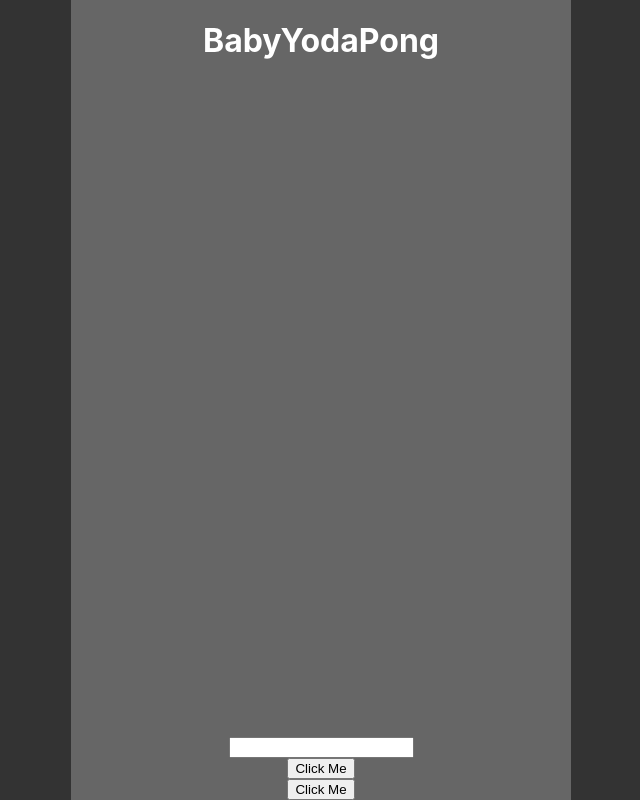
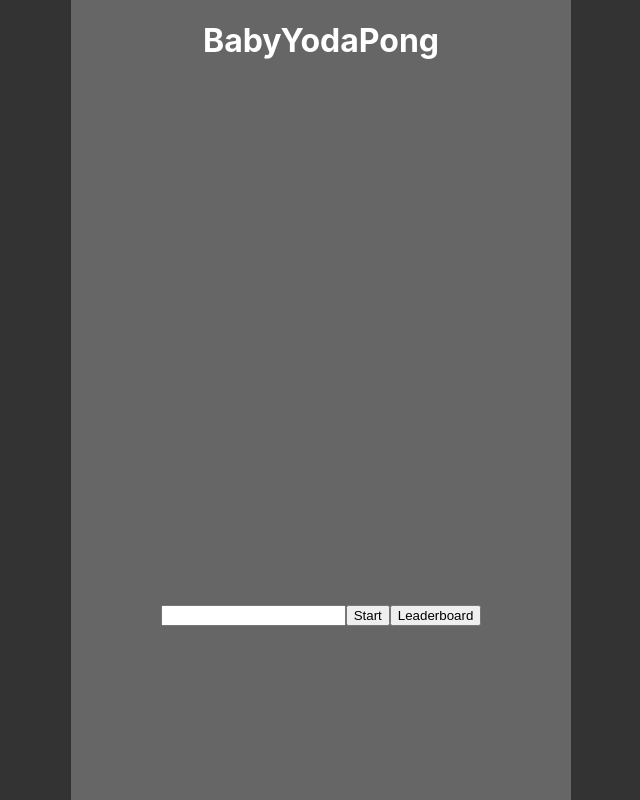
Before and after one commit to jtbmst/babyyodapong, a React (Create React App) app: page / in a window 1280 px wide. Shown: the whole page, without its empty margins (319-959 px from the left). Built offline with nearby package versions, Linux system fonts and the light colour scheme.

Commit message:
Renderstore intro

```diff
--- a/src/App.tsx
+++ b/src/App.tsx
@@ -3,6 +3,8 @@ import { observer } from 'mobx-react';
 import { css } from '@emotion/css';
 import { observable } from 'mobx';
 import { Start } from './pages/Start';
+import { RenderStore } from './RenderStore';
+import { Play } from './pages/Play';
 
 
 interface AppProps{
@@ -11,25 +13,36 @@ interface AppProps{
 
 export const App = observer((props:AppProps): JSX.Element => {
 
+  const [ store ] = React.useState(new GameFrame())
+
 
   return (
     <div className={S.app()}>
-      <GameFrame />
+      <store.render />
     </div>
   );
 });
 
-@observer
-class GameFrame extends React.Component{
 
-  @observable currentPage = <Start />;
+class GameFrame extends RenderStore{
 
+  @observable startPage = new Start();
+  @observable playPage = new Play();
+  @observable currentPage:RenderStore = this.startPage;
 
+  constructor(){
+    super();
+    window['GameFrameStore'] = this;
+
+    this.startPage.events.startWasClicked = ()=>{
+      this.currentPage = this.playPage;
+    }
+  }
 
   render(){
     return (
       <div className={S.frame()}>
-        {this.currentPage}
+        <this.currentPage.render />
       </div>
     )
   }
--- /dev/null
+++ b/src/RenderStore.tsx
@@ -0,0 +1,17 @@
+import * as React from 'react';
+import { observer } from 'mobx-react';
+
+
+export class RenderStore{
+
+
+    constructor(){
+        const R = this.render.bind(this);
+        this.render = observer((props:any)=>R(props));
+    }
+
+    render(props:any){
+        return <></>
+    }
+
+}
--- a/src/components/Button.tsx
+++ b/src/components/Button.tsx
@@ -1,12 +1,18 @@
 import * as React from 'react';
 import { observer } from "mobx-react";
 
+interface ButtonProps{
+  label:string;
+  onClick:()=>void;
+}
 @observer
-export class Button extends React.Component{
+export class Button extends React.Component<ButtonProps>{
 
   render(){
     return (
-      <button>Click Me</button>
+      <button onClick={this.props.onClick}>
+        {this.props.label}
+      </button>
     )
   }
 }
--- a/src/components/Input.tsx
+++ b/src/components/Input.tsx
@@ -1,12 +1,16 @@
 import * as React from 'react';
 import { observer } from "mobx-react";
 
+interface InputProps{
+  value:string;
+  onChange:(event:React.SyntheticEvent)=>void;
+}
 @observer
-export class Input extends React.Component{
+export class Input extends React.Component<InputProps>{
 
   render(){
     return (
-      <input type='text' ></input>
+      <input type='text' value={this.props.value} onChange={this.props.onChange} ></input>
     )
   }
 }
--- a/src/pages/Play.tsx
+++ b/src/pages/Play.tsx
@@ -1,8 +1,8 @@
 import * as React from 'react';
-import { observer } from "mobx-react";
+import { RenderStore } from '../RenderStore';
 
-@observer
-export class Play extends React.Component{
+
+export class Play extends RenderStore{
 
   render(){
     return (
--- a/src/pages/Start.tsx
+++ b/src/pages/Start.tsx
@@ -3,18 +3,47 @@ import { observer } from "mobx-react";
 import { Button } from '../components/Button';
 import { Input } from '../components/Input';
 import { css } from '@emotion/css';
+import { observable } from 'mobx';
+import { RenderStore } from '../RenderStore';
 
-@observer
-export class Start extends React.Component{
+
+export class Start extends RenderStore{
+
+
+  @observable inputValue = '';
+
+  constructor(){
+    super();
+    window['Start'] = this;
+  }
+
+  onStartClicked = ()=>{
+    alert('start was clicked')
+    this.events.startWasClicked();
+  }
+
+  onLeaderboardClicked = ()=>{
+    alert('leaderboard was clicked')
+  }
+
+  onInputChanged = (event:React.BaseSyntheticEvent)=>{
+    this.inputValue = event.target.value;
+  }
+
+  events = {
+    startWasClicked:()=>{}
+  }
 
   render(){
     return (
       <div className={S.start()}>
         <h1>BabyYodaPong</h1>
         <div className={S.spacer()} />
-        <Input />
-        <Button />
-        <Button  />
+        <div className={S.actionContainer()}>
+          <Input value={this.inputValue} onChange={this.onInputChanged} />
+          <Button label='Start' onClick={this.onStartClicked} />
+          <Button label='Leaderboard' onClick={this.onLeaderboardClicked}/>
+        </div>
       </div>
     )
   }
@@ -30,5 +59,12 @@ const S = {
   `,
   spacer:()=>css`
     flex-grow:1;
+  `,
+  actionContainer:()=>css`
+    flex-grow:1;
+    width:100%;
+    display:flex;
+    justify-content:center;
+    align-items:center;
   `
 }
```
Also changed, not shown: 1 other file (tests, documents, lock files or other folders).
